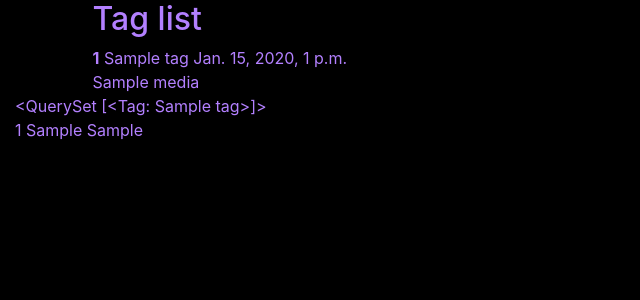
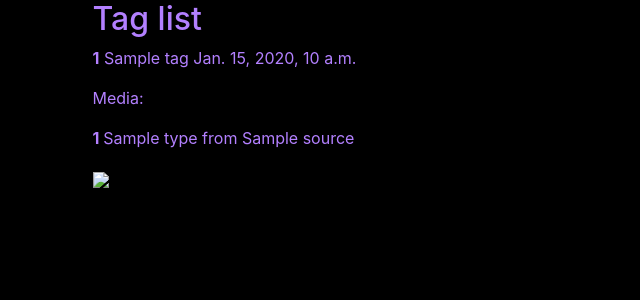
Before and after one commit to nartu/dcjul, a Django app: template dc_main/templates/tag_list.html in a window 1280 px wide. Shown: the top 300 px of the page, without its empty margins (0-640 px from the left). Run offline with Django 3.2, Linux system fonts and the light colour scheme; tables that the repository leaves empty hold one stand-in row (values such as "Sample post"); the template is opened without the code that fills it: values that come from a table or form of the project are taken from there, most other values are stand-ins (such as "Sample title", 1, 10 or a date in 2020); some libraries are stand-ins or nearby versions.

Commit message:
view tag_list

```diff
--- a/dc_main/templates/tag_list.html
+++ b/dc_main/templates/tag_list.html
@@ -2,35 +2,47 @@
 {% load static %}
 
 {% block title %}
-<!-- <link rel="stylesheet" href="{% static 'css/tags.css' %}"> -->
+<link rel="stylesheet" href="{% static 'css/tag_list.css' %}">
 <title>DarkCreator</title>
 {% endblock %}
 
 {% block content %}
 <div class="container">
 <h2>Tag list</h2>
-{% for tag in tags %}
+{% for tag_entry in content.values %}
   <div class="tag">
     <div id="tag_info">
-      <span><strong>{{tag.pk}}</strong></span>
-      <span>{{tag.tag_name}}</span>
-      <span>{{tag.created_date}}</span>
-    </div>
-    <div id="media_info">
-      {% for media in content %}
-        <!-- <span>{{media.pk}}: {{media.type}}, {{media.source}}</span> -->
-      {{media}}
-      {% endfor %}
+      <p>
+        <span><strong>{{tag_entry.tag.pk}}</strong></span>
+        <span>{{tag_entry.tag.tag_name}}</span>
+        <span>{{tag_entry.tag.created_date}}</span>
+      </p>
+      <p>Media:</p>
+      <div id="content_media_list">
+
+        {% for media in tag_entry.media %}
+        <div class="media_entry">
+          <p>
+            <span><strong>{{media.pk}} </strong></span>
+            <span>{{media.type}} from {{media.source}} </span>
+            <span>{% firstof media.name %}</span>
+          </p>
+          {% if media.url %}
+            <img src="{{media.url}}" width="150">
+          {% endif %}
+        </div>
+        {% endfor %}
+
+      </div>
     </div>
   </div>
 {% endfor %}
 </div>
 <div class="test">
-  {{tags}}
+  <!-- {{tags}}
   <br>
-  {% cycle 1 as mv %}
-  {{mv}}
-  {{content.1}}
+  {{content}}
+  <br> -->
 
 </div>
 {% endblock %}
```
Also changed, not shown: dc_main/views.py (+3 -4 lines).
